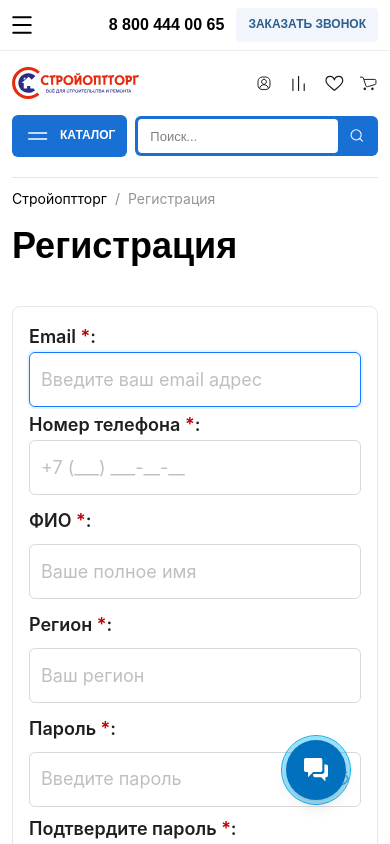
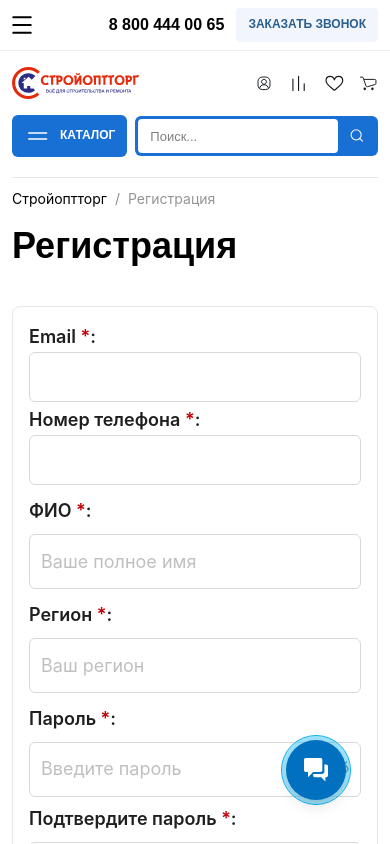
Before and after one commit to Temurprogram77/Hardware_store, a React (Vite) app: page /register in a window 390 px wide. Shown: the top 844 px of the page. Built offline with nearby package versions, Linux system fonts and the light colour scheme.

Commit message:
customInputPhone add

```diff
--- /dev/null
+++ b/src/components/ui/CustomINputPhone.tsx
@@ -0,0 +1,79 @@
+import React, { useState } from 'react';
+import 'antd/dist/reset.css';
+import { Input, Typography } from 'antd';
+
+// Regex for Uzbek phone numbers: +998 (XX) XXX-XX-XX
+const phoneRegex = /^\+998 \(\d{2}\) \d{3}-\d{2}-\d{2}$/;
+
+// This is a utility function, not a React component
+const formatPhoneNumber = (value: string): string => {
+    if (!value) return ''; // If the value is empty, return an empty string
+    let digits = value.replace(/\D/g, ''); // Remove all non-digit characters
+
+    // Ensure the number starts with '998' or prepend it if not
+    // This logic might need refinement if you want to allow users to start typing without '998'
+    // but for strict formatting, it's fine.
+    if (!digits.startsWith('998')) {
+        digits = '998' + digits;
+    }
+
+    // Get digits after '998' prefix
+    const numberPart = digits.substring(3);
+    // Limit to 9 digits for (XX) XXX-XX-XX
+    const limitedNumber = numberPart.slice(0, 9);
+
+    let formatted = '+998 ';
+    if (limitedNumber.length > 0) {
+        formatted += '(' + limitedNumber.substring(0, 2);
+    }
+    if (limitedNumber.length >= 3) {
+        formatted += ') ' + limitedNumber.substring(2, 5);
+    }
+    if (limitedNumber.length >= 6) {
+        formatted += '-' + limitedNumber.substring(5, 7);
+    }
+    if (limitedNumber.length >= 8) {
+        formatted += '-' + limitedNumber.substring(7, 9);
+    }
+    return formatted;
+};
+
+interface CustomPhoneInputProps {
+    className?: string;
+    placeholder?: string;
+}
+
+const CustomPhoneInput: React.FC<CustomPhoneInputProps> = ({ className, placeholder }) => {
+    const [phone, setPhone] = useState('');
+    const [error, setError] = useState('');
+
+    const handleChange = (e: React.ChangeEvent<HTMLInputElement>) => {
+        const formattedValue = formatPhoneNumber(e.target.value);
+        setPhone(formattedValue);
+
+        if (!formattedValue) {
+            setError("Telefon raqami bo'sh bo'lishi mumkin emas!");
+        } else if (!phoneRegex.test(formattedValue)) {
+            setError("Raqamni to'liq kiriting: +998 (XX) XXX-XX-XX");
+        } else {
+            setError('');
+        }
+    };
+
+    return (
+        <div className='flex flex-col'>
+            <Input
+                value={phone}
+                onChange={handleChange}
+                placeholder={placeholder}
+                status={error ? 'error' : ''}
+                className={className}
+            />
+            {
+                error && <Typography.Text type="danger">{error}</Typography.Text>
+            }
+        </div>
+    );
+};
+
+export default CustomPhoneInput;
--- a/src/pages/Register.tsx
+++ b/src/pages/Register.tsx
@@ -4,6 +4,8 @@ import { Link, useNavigate } from 'react-router-dom';
 import { EyeInvisibleOutlined, EyeTwoTone } from '@ant-design/icons';
 import { FiUserPlus } from 'react-icons/fi';
 import { MdOutlineChevronRight } from 'react-icons/md';
+import CustomPhoneInput from '../components/ui/CustomINputPhone';
+import CustomInput from '../components/ui/CustomInput';
 
 export const regex = {
   email: /^[a-zA-Z0-9._%+-]+@[a-zA-Z0-9.-]+\.[a-zA-Z]{2,}$/,
@@ -38,15 +40,17 @@ const Register = () => {
   const firstCheckboxRef = useRef<InputRef>(null);
   const secondCheckboxRef = useRef<InputRef>(null);
 
-  // Komponent yuklanganda email maydoniga fokus
   useEffect(() => {
     emailRef.current?.focus();
   }, []);
 
   // TELEFON RAQAMNI FORMATLASH FUNKSIYASI
   const formatPhoneNumber = (value: string): string => {
+    // If the value is empty, return an empty string immediately to clear the input
     if (!value) return '';
+
     let digits = value.replace(/\D/g, '');
+
     if (digits.startsWith('8')) {
       digits = '7' + digits.substring(1);
     }
@@ -87,6 +91,8 @@ const Register = () => {
     }
 
     if (field === 'phone') {
+      // If the formatted value is empty, it means the user cleared the input.
+      // We should only show an error if the input is not empty but still invalid.
       if (!valueToSet) {
         newErrors.phone = "Telefon raqami bo'sh bo'lishi mumkin emas!";
       } else if (!regex.phone.test(valueToSet)) {
@@ -140,7 +146,6 @@ const Register = () => {
     setErrors(newErrors);
   };
 
-  // Enter tugmasi bosilganda keyingi inputga o'tish
   const handleKeyDown = (
     e: React.KeyboardEvent<HTMLInputElement>,
     nextRef: React.RefObject<InputRef | HTMLInputElement | null>
@@ -151,7 +156,6 @@ const Register = () => {
     }
   };
 
-  // Ro'yxatdan o'tish tugmasi bosilganda barcha maydonlarni yakuniy tekshirish
   const handleRegister = () => {
     const newErrors: Record<string, string> = {};
 
@@ -208,7 +212,7 @@ const Register = () => {
 
         notification.success({
           message: "Muvaffaqiyatli ro'yxatdan o'tish",
-          description: "Hisobingiz muvaffaqiyatli yaratildi! Endi avtorizatsiya sahifasiga yo'naltirilasiz.",
+          description: "Hisobingiz muvaffaqiyatli yaratildi! Endi avtorizatsiya sahifasiga yo'naltirilasyiz.",
           placement: 'topRight',
         });
 
@@ -264,31 +268,13 @@ const Register = () => {
                       <Typography.Title className="!text-lg">
                         Email <span className="text-red-700">*</span>:
                       </Typography.Title>
-                      <Input
-                        ref={emailRef}
-                        value={formValues.email}
-                        onChange={(e) => handleChange('email', e.target.value)}
-                        onKeyDown={(e) => handleKeyDown(e, phoneRef)}
-                        className="md:!w-full max-sm:!w-full xl:!w-[345px] !h-[55px] !text-lg !mb-1 !-mt-2"
-                        placeholder="Введите ваш email адрес"
-                        status={errors.email ? "error" : ""}
-                      />
-                      {errors.email && <p className="text-[#E52B0E] text-sm">{errors.email}</p>}
+                      <CustomInput type='text' className='md:!w-full max-sm:!w-full xl:!w-[330px] !h-[50px] !text-lg !mb-1 !-mt-2' />
                     </div>
                     <div className="max-sm:w-full">
                       <Typography.Title className="!text-lg">
                         Номер телефона <span className="text-red-700">*</span>:
                       </Typography.Title>
-                      <Input
-                        ref={phoneRef}
-                        value={formValues.phone}
-                        onChange={(e) => handleChange('phone', e.target.value)}
-                        onKeyDown={(e) => handleKeyDown(e, fullNameRef)}
-                        className="md:!w-full max-sm:!w-full xl:!w-[345px] !h-[55px] !text-lg !mb-1 !-mt-2"
-                        placeholder="+7 (___) ___-__-__"
-                        status={errors.phone ? "error" : ""}
-                      />
-                      {errors.phone && <p className="text-[#E52B0E] text-sm">{errors.phone}</p>}
+                      <CustomPhoneInput className='flex flex-wrap md:!w-full max-sm:!w-full xl:!w-[330px] !h-[50px] !text-lg !mb-1 !-mt-2' />
                     </div>
                   </div>
 
```
